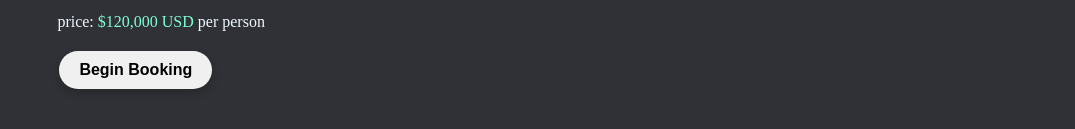
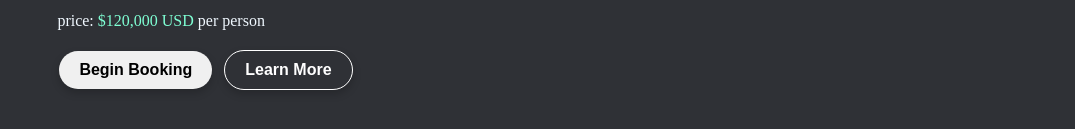
Before and after one commit to mohamedsharief-dev/Space-Travel-Booking, a plain HTML site: page index.html in a window 1280 px wide. Shown: the part 695-824 px from the top of the page, without its empty margins (102-1177 px from the left). Drawn offline with Linux system fonts and the light colour scheme; a web font is replaced by a local one.

Commit message:
new file:   images/rocket1.png 	modified:   index.html 	modified:   style.css

```diff
--- a/index.html
+++ b/index.html
@@ -36,7 +36,10 @@
     <p>
         price: <span class="price">$120,000 USD</span> per person
     </p>
-    <button class="buttonLight">Begin Booking</button>
+    <div class="departureDates" >
+    <button class="buttonLight" style="margin-right: 10px;">Begin Booking</button>
+    <button class="buttonDark">Learn More</button>
+</div>
     </div>
 
     <div class="rightContent">
--- a/style.css
+++ b/style.css
@@ -90,7 +90,22 @@
     transition: background-color 0.3s, color 0.3s; /* Smooth transition for hover effects */
     box-shadow: 0px 4px 8px 0px rgba(0,0,0,0.2); /* Subtle shadow for depth */
 }
-
+.buttonDark {
+    background-color: transparent; /* Light grey background */
+    color: #ffffff; /* Black text */
+    padding: 10px 20px; /* Padding around the text */
+    border: solid 1px #ffffff;
+    border-radius: 20px; /* Rounded corners */
+    font-size: 16px; /* Font size */
+    font-weight: bold; /* Bold font */
+    text-align: center; /* Centered text */
+    text-decoration: none; /* No underline */
+    display: inline-block; /* Allows setting of margins and alignment */
+    margin: 4px 2px; /* Margins around the button */
+    cursor: pointer; /* Cursor changes to pointer on hover */
+    transition: background-color 0.3s, color 0.3s; /* Smooth transition for hover effects */
+    box-shadow: 0px 4px 8px 0px rgba(0,0,0,0.2); /* Subtle shadow for depth */
+}
 .buttonLight:hover {
     background-color: #e0e0e0; /* Slightly darker grey on hover */
     color: #333; /* Darker text color on hover */
```
Also changed, not shown: images/rocket1.png (added).
